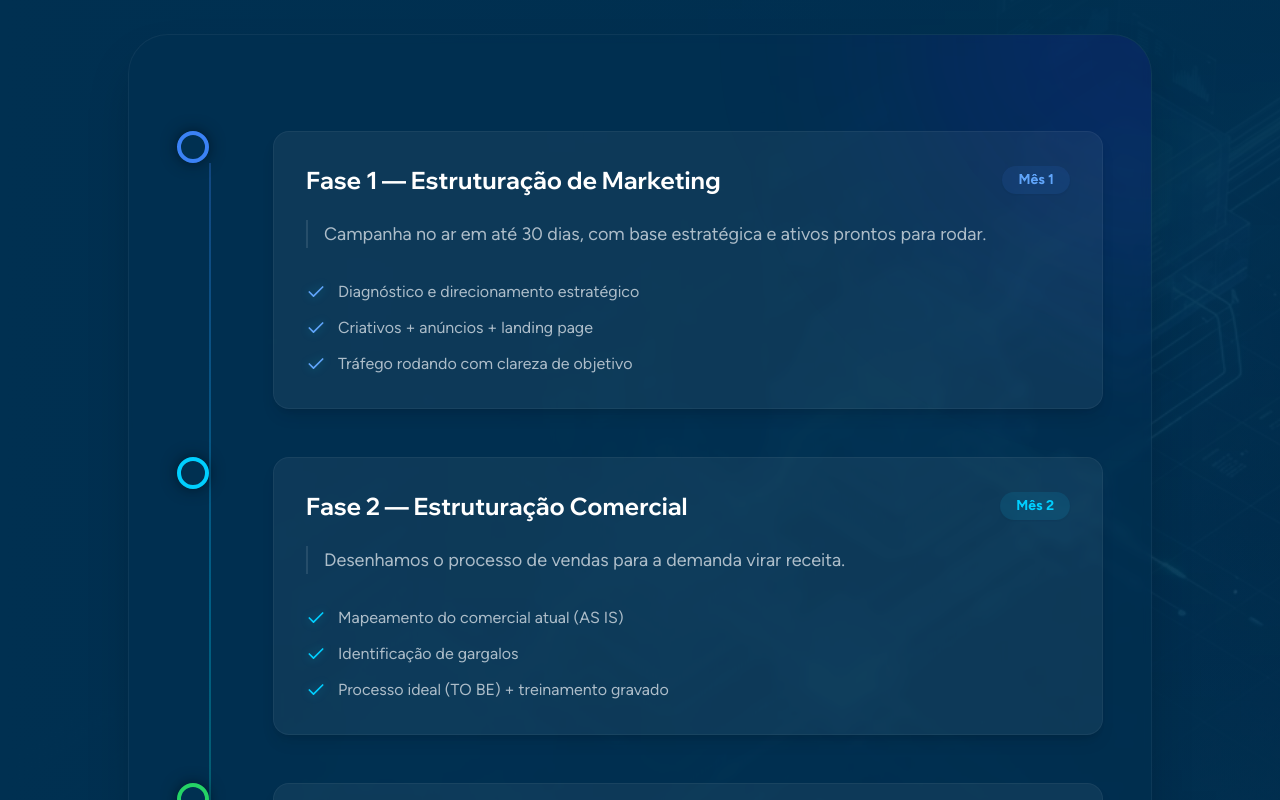
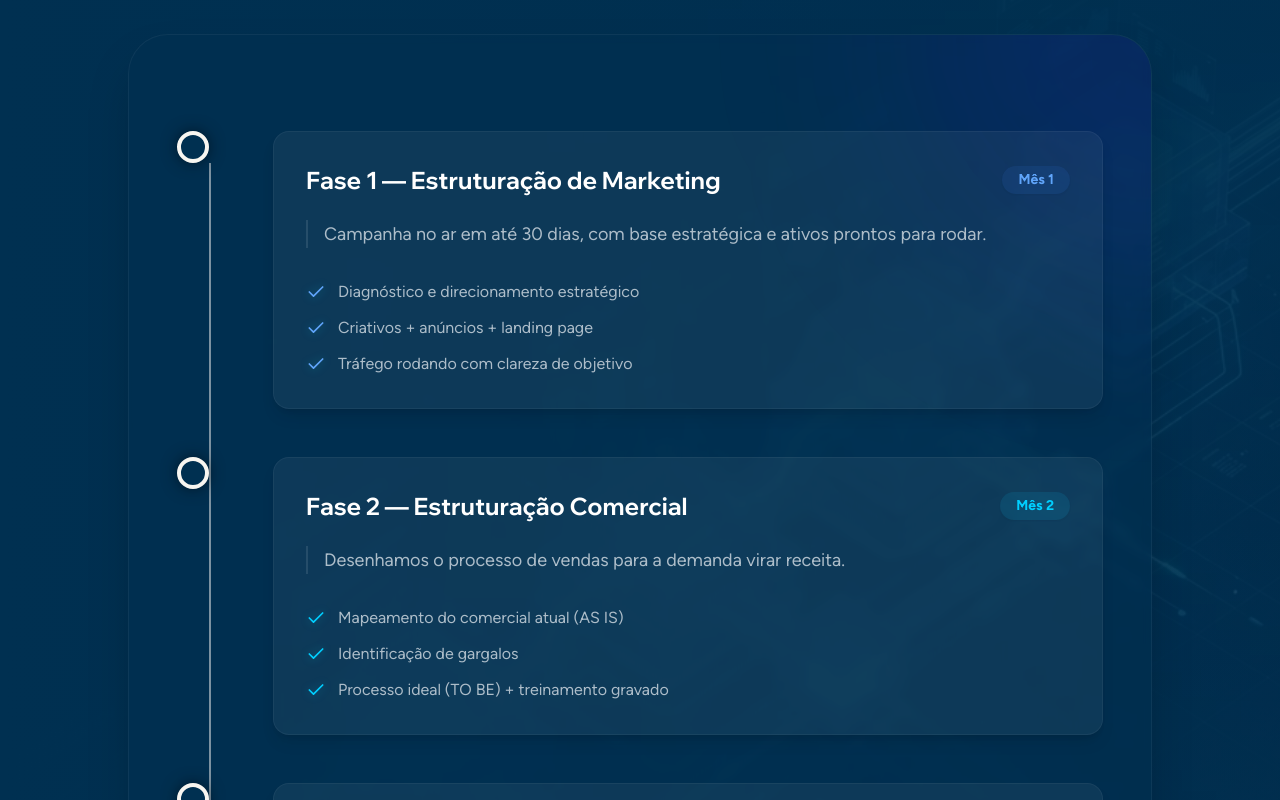
Before and after one commit to VoaNegocio/voanegocio-lp, a React (Vite) app: page / in a window 1280 px wide. Shown: the part 4620-5420 px from the top of the page. Built offline with nearby package versions, Linux system fonts and the light colour scheme.

Commit message:
novos ajustes

```diff
--- a/src/components/Methodology.jsx
+++ b/src/components/Methodology.jsx
@@ -57,12 +57,12 @@ const Methodology = () => {
 
                     <div className="space-y-12 relative z-10">
                         {/* Connecting Line (Vertical) */}
-                        <div className="absolute left-4 md:left-8 top-8 bottom-8 w-0.5 bg-gradient-to-b from-blue-500 via-voa-cyan to-green-500 opacity-30"></div>
+                        <div className="absolute left-4 md:left-8 top-8 bottom-8 w-0.5 bg-[#F8F6F1] opacity-50"></div>
 
                         {phases.map((phase, index) => (
                             <div key={index} className="relative pl-12 md:pl-24 group">
                                 {/* Dot on line */}
-                                <div className={`absolute left-0 top-0 md:left-4 w-8 h-8 md:w-8 md:h-8 rounded-full border-4 ${phase.color} bg-voa-navy z-10 translate-x-1/2 md:-translate-x-1/2 shadow-[0_0_15px_rgba(0,0,0,0.5)]`}></div>
+                                <div className={`absolute left-0 top-0 md:left-4 w-8 h-8 md:w-8 md:h-8 rounded-full border-4 border-[#F8F6F1] bg-voa-navy z-10 translate-x-1/2 md:-translate-x-1/2 shadow-[0_0_15px_rgba(0,0,0,0.5)]`}></div>
 
                                 <div className="bg-white/5 border border-white/5 rounded-2xl p-8 hover:bg-white/[0.07] transition-all duration-300 hover:-translate-y-1 hover:border-white/10 shadow-lg">
                                     <div className="flex flex-col md:flex-row md:items-center justify-between gap-4 mb-6">
```
